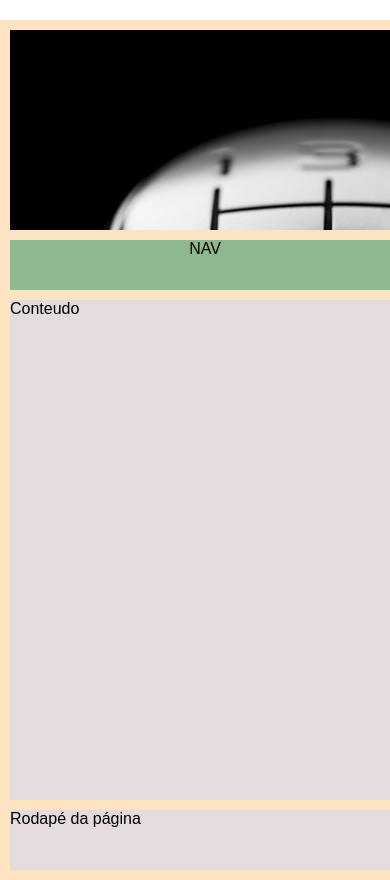
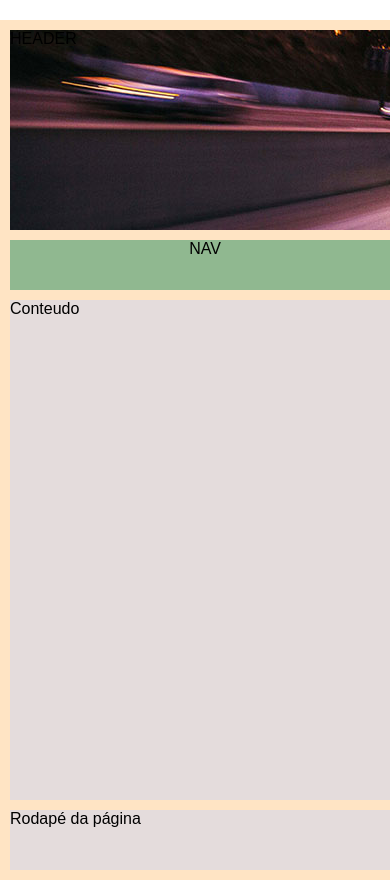
Before and after one commit to FilipeMGaspar/Curso_HTML5_e_CSS3_FSN_2016, a PHP site: page / in a window 390 px wide. Run offline with PHP 8.4, Linux system fonts and the light colour scheme.

Commit message:
Aula10 - Exercicio

```diff
--- a/Exerc-Aula10/css/estilo.css
+++ b/Exerc-Aula10/css/estilo.css
@@ -59,12 +59,12 @@ footer{
 
 @media only screen and (max-width: 1000px){
     header{
-        background: url('../imagens/imagem3.jpg');
+        background: url('../imagens/imagem2.jpg');
     }
     nav{
         background-color: rgb(144, 184, 144);
+        vertical-align: middle;
         text-align: center;
-        vertical-align: middle;
     }
 
 }
```
